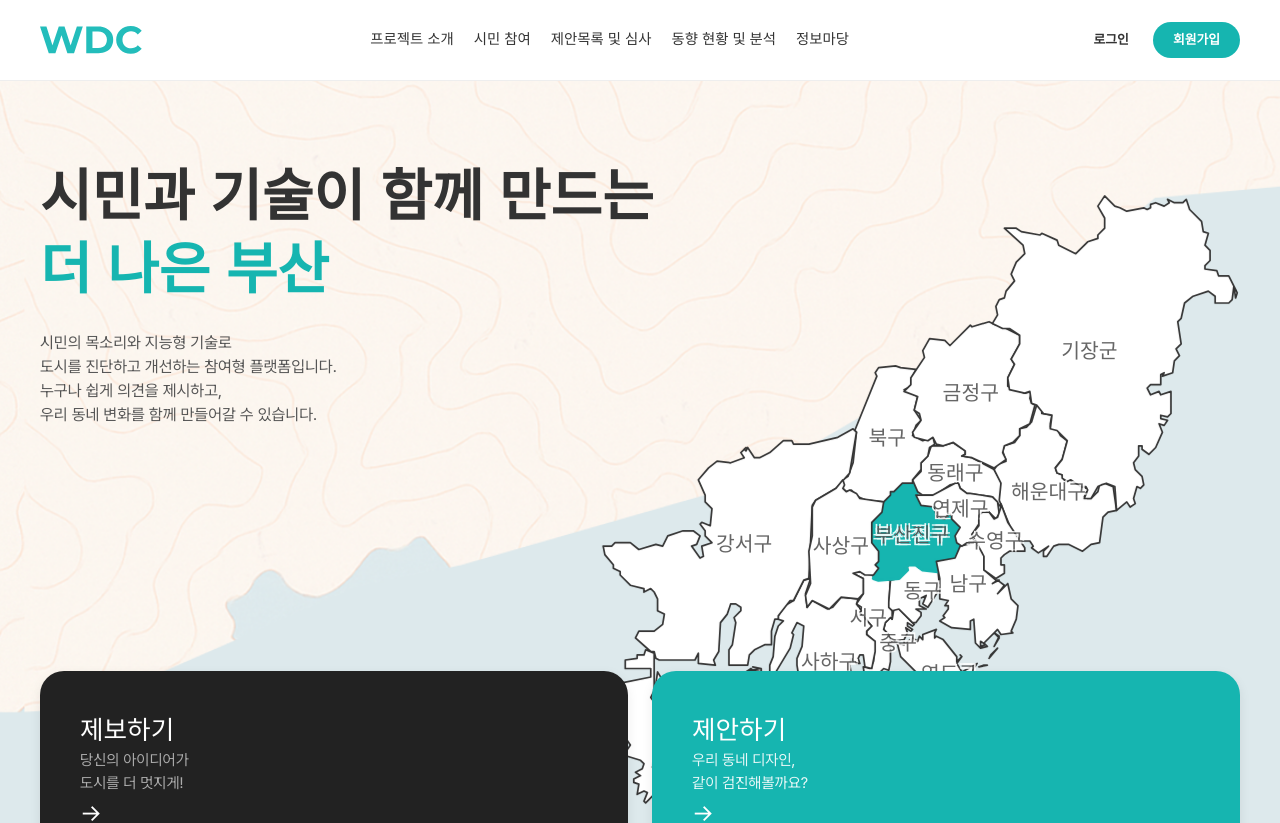
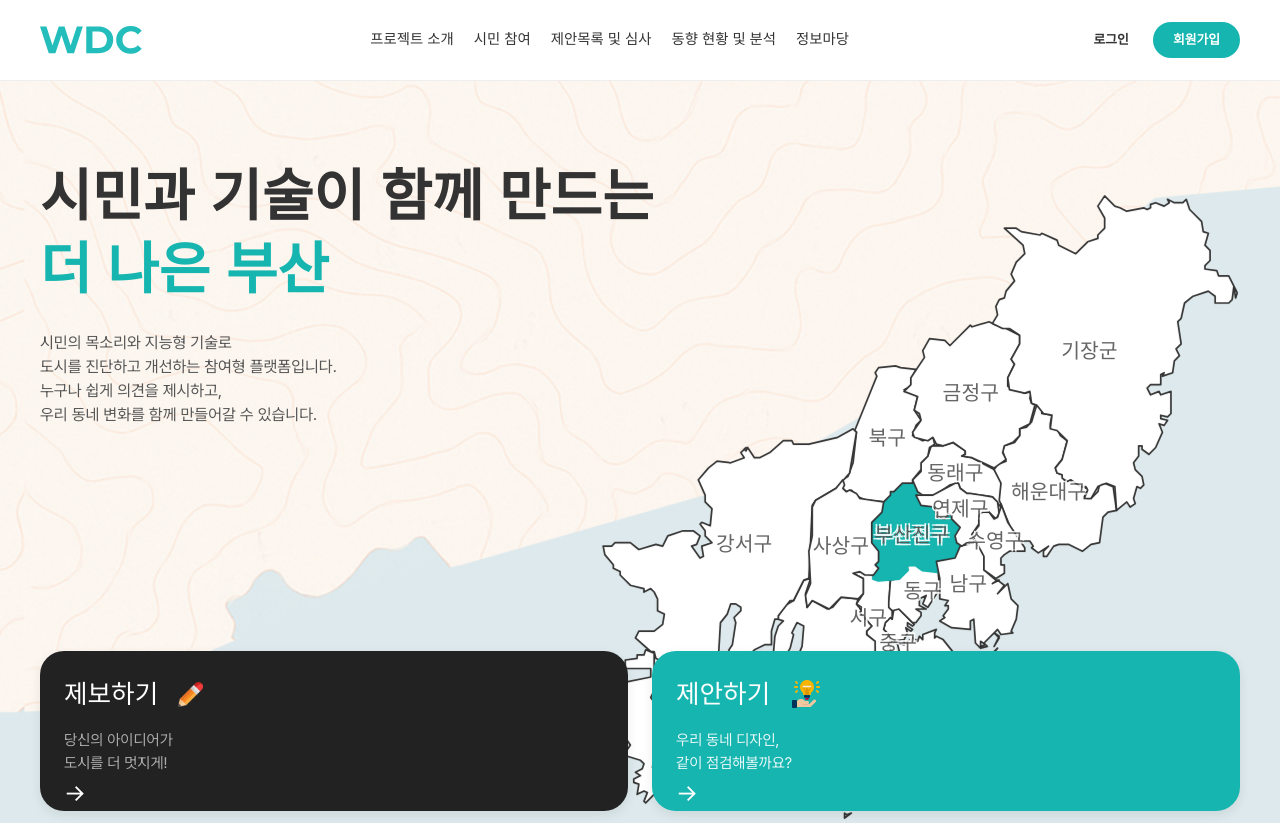
Before and after one commit to mslopgk/fuckbusan, a React (Vite) app: page / in a window 1280 px wide. Shown: the top 823 px of the page. Built offline with nearby package versions, Linux system fonts and the light colour scheme; a web font is replaced by a local one.

Commit message:
중간 build
build

```diff
--- a/src/App.jsx
+++ b/src/App.jsx
@@ -64,7 +64,13 @@ function App() {
     });
 
     const [proposalData, setProposalData] = useState(null); // Temporary storage for proposal preview
-    const [selectedProposal, setSelectedProposal] = useState(null); // For detail page
+    const [selectedProposal, setSelectedProposal] = useState(() => {
+        const stored = sessionStorage.getItem('selectedProposal');
+        if (stored) {
+            try { return JSON.parse(stored); } catch (e) { return null; }
+        }
+        return null;
+    });
     const [isProposalEdit, setIsProposalEdit] = useState(false); // [추가] 제안 수정 모드 여부
     const [proposalToEdit, setProposalToEdit] = useState(null); // [추가] 수정할 제안 데이터
 
@@ -275,6 +281,7 @@ function App() {
             setView('proposalPreview');
         } else if (target === 'proposalDetail') {
             setSelectedProposal(data);
+            if (data) sessionStorage.setItem('selectedProposal', JSON.stringify(data));
             setView('proposalDetail');
         } else if (target === 'myProposals') {
             setView('myProposals');
@@ -567,7 +574,9 @@ function App() {
                                     const uploadedNames = [];
                                     for (const file of files) {
                                         const uploadData = new FormData();
-                                        uploadData.append('file', file);
+                                        // 한글 파일명 전송 시 서버(Python/Nginx 환경)에서 발생할 수 있는
+                                        // 인코딩 파싱 에러(500)를 방지하기 위해 파일명을 URL 인코딩하여 전송합니다.
+                                        uploadData.append('file', file, encodeURIComponent(file.name));
 
                                         const uploadRes = await fetch(`${VITE_API_URL}/api/reports/upload`, {
                                             method: 'POST',
@@ -607,10 +616,8 @@ function App() {
                                     });
 
                                     if (response.ok) {
-                                        localStorage.removeItem('proposal_draft'); // [추가] 수정 성공 시 임시저장 삭제
-                                        alert('성공적으로 수정되었습니다.');
-
-                                        setSelectedProposal(prev => ({
+                                        setSelectedProposal(prev => {
+                                            const updatedProposal = {
                                                 ...prev,
                                                 category: formData.category,
                                                 title: formData.title,
@@ -621,7 +628,10 @@ function App() {
                                                 detailedAddress: formData.detailed_address, // Fallback compatibility
                                                 files: finalFilenames,
                                                 image: finalFilenames.length > 0 ? (finalFilenames[0].startsWith('http') ? finalFilenames[0] : (finalFilenames[0].startsWith('/uploads/') ? finalFilenames[0] : `/uploads/${finalFilenames[0]}`)) : (prev ? prev.image : null)
-                                        }));
+                                            };
+                                            sessionStorage.setItem('selectedProposal', JSON.stringify(updatedProposal));
+                                            return updatedProposal;
+                                        });
 
                                         setView('proposalDetail');
                                     } else {
--- a/src/components/Home.css
+++ b/src/components/Home.css
@@ -69,6 +69,11 @@
     color: white;
     border-radius: 20px;
     padding: 8px 20px;
+    transition: background-color 0.2s ease;
+}
+
+.btn-header.signup:hover {
+    background-color: #0F8581; /* Darker Mint */
 }
 
 .header-icons {
@@ -109,10 +114,11 @@
 
 .card {
     flex: 1;
+    min-width: 0;
     border-radius: 16px;
     padding: 24px;
     position: relative;
-    height: 260px;
+    height: 160px;
     display: flex;
     flex-direction: column;
     justify-content: space-between;
@@ -156,10 +162,40 @@
     text-align: left;
 }
 
+.card-top {
+    display: flex;
+    flex-direction: column;
+}
+
+.card-text-group {
+    display: flex;
+    flex-direction: column;
+    gap: 16px;
+}
+
+.card-icon-img {
+    width: 25px;
+    height: 25px;
+    object-fit: contain;
+    transition: transform 0.3s ease;
+    flex-shrink: 0;
+}
+
+.card.diagnose .card-icon-img {
+    width: 32px; /* Visually match the pencil icon due to internal SVG padding */
+    height: 32px;
+}
+
+.card:hover .card-icon-img {
+    transform: scale(1.05) rotate(-5deg);
+}
+
 .card-subtitle {
     font-size: 0.95rem;
     opacity: 0.9;
     line-height: 1.5;
+    white-space: nowrap;
+    word-break: keep-all;
 }
 
 .card-icon {
@@ -1783,11 +1819,11 @@
 
     .action-item {
         flex: 1;
-        height: 280px;
-        /* Increased height (200 -> 280) */
+        min-width: 0;
+        height: 160px;
         /* Uniform height */
         border-radius: 24px;
-        padding: 40px;
+        padding: 24px; /* Reduced from 40px to give text room */
         position: relative;
         cursor: pointer;
         transition: transform 0.2s;
--- a/src/components/Home.jsx
+++ b/src/components/Home.jsx
@@ -117,7 +117,7 @@ const Home = ({ onNavigate }) => {
                 {/* <CitizenCards /> */}
 
                 {/* Action Cards & Survey Row - User wants: Survey / Report / Diagnose in a row */}
-                <div className="action-row" style={{ marginTop: '-40px', position: 'relative', zIndex: 20 }}>
+                <div className="action-row" style={{ marginTop: '-60px', position: 'relative', zIndex: 20 }}>
                     {/* Survey Banner (As Card 1) */}
                     {false && (
                         <div className="action-item survey-card" onClick={() => onNavigate && onNavigate('survey')}>
@@ -134,15 +134,14 @@ const Home = ({ onNavigate }) => {
                     )}
 
                     <div className="action-item card report" onClick={() => alert('준비 중입니다.')}>
-                        <div>
-                            <div className="card-title">
-                                제보하기 <span className="card-arrow mobile-only" style={{ marginLeft: '6px', display: 'flex', alignItems: 'center' }}>
-                                    <svg width="18" height="18" viewBox="0 0 24 24" fill="none" stroke="white" strokeWidth="2" strokeLinecap="round" strokeLinejoin="round"><line x1="5" y1="12" x2="19" y2="12"></line><polyline points="12 5 19 12 12 19"></polyline></svg>
-                                </span>
+                        <div className="card-top">
+                            <div className="card-title-row" style={{ display: 'flex', alignItems: 'center', gap: '20px', marginBottom: '16px' }}>
+                                <div className="card-title">제보하기</div>
+                                <img src="/pencilicon.svg" alt="제보하기 아이콘" className="card-icon-img" />
                             </div>
                             <div className="card-subtitle">당신의 아이디어가<br />도시를 더 멋지게!</div>
-                            <div className="card-arrow desktop-only">→</div>
                         </div>
+                        <div className="card-arrow">→</div>
                     </div>
                     <div className="action-item card diagnose" onClick={() => {
                         const token = localStorage.getItem('access_token');
@@ -153,15 +152,14 @@ const Home = ({ onNavigate }) => {
                         }
                         onNavigate && onNavigate('newDiagnosis');
                     }}>
-                        <div>
-                            <div className="card-title">
-                                제안하기 <span className="card-arrow mobile-only" style={{ marginLeft: '6px', display: 'flex', alignItems: 'center' }}>
-                                    <svg width="18" height="18" viewBox="0 0 24 24" fill="none" stroke="white" strokeWidth="2" strokeLinecap="round" strokeLinejoin="round"><line x1="5" y1="12" x2="19" y2="12"></line><polyline points="12 5 19 12 12 19"></polyline></svg>
-                                </span>
+                        <div className="card-top">
+                            <div className="card-title-row" style={{ display: 'flex', alignItems: 'center', gap: '20px', marginBottom: '16px' }}>
+                                <div className="card-title">제안하기</div>
+                                <img src="/lighticon.svg" alt="제안하기 아이콘" className="card-icon-img" />
                             </div>
-                            <div className="card-subtitle">우리 동네 디자인,<br />같이 검진해볼까요?</div>
-                            <div className="card-arrow desktop-only">→</div>
+                            <div className="card-subtitle">우리 동네 디자인,<br />같이 점검해볼까요?</div>
                         </div>
+                        <div className="card-arrow">→</div>
                     </div>
                 </div>
 
--- a/src/components/Signup.css
+++ b/src/components/Signup.css
@@ -96,3 +96,31 @@
     margin-top: 40px;
     margin-bottom: 40px;
 }
+
+.signup-submit-btn {
+    width: 100%;
+    padding: 1.125rem;
+    font-size: 1rem;
+    font-weight: bold;
+    border: none;
+    border-radius: 0.5rem;
+    cursor: pointer;
+    font-family: 'GmarketSans', sans-serif;
+    transition: background-color 0.2s;
+}
+
+.signup-submit-btn.disabled {
+    background-color: #ddd;
+    color: #fff;
+    cursor: not-allowed;
+}
+
+.signup-submit-btn.active {
+    background-color: #16B5B0;
+    color: #fff;
+    box-shadow: 0 0.25rem 0.75rem rgba(22, 181, 176, 0.3);
+}
+
+.signup-submit-btn.active:hover {
+    background-color: #0F8581; /* Darker Mint */
+}
--- a/src/components/Signup.jsx
+++ b/src/components/Signup.jsx
@@ -111,6 +111,12 @@ const Signup = ({ onBack, onNavigate }) => {
             {/* Title */}
             <div className="login-title-section">
                 <div className="login-title">회원가입</div>
+                <div className="login-subtitle-main">
+                    더나은 부산을 위한 첫걸음
+                </div>
+                <div className="login-subtitle-desc">
+                    아직 계정이 없다면 회원가입을 진행해주세요
+                </div>
                 {error && <div style={{ color: 'red', fontSize: '14px', marginTop: '10px' }}>{error}</div>}
             </div>
 
@@ -242,7 +248,7 @@ const Signup = ({ onBack, onNavigate }) => {
             {/* Submit Button */}
             <div className="signup-btn-container">
                 <button
-                    className={`login-submit-btn ${isFormValid && !loading ? 'active' : 'disabled'}`}
+                    className={`signup-submit-btn ${isFormValid && !loading ? 'active' : 'disabled'}`}
                     disabled={!isFormValid || loading}
                     onClick={handleSignup}
                 >
```
Also changed, not shown: public/lighticon.svg (added), public/pencilicon.svg (added), 88 other files (tests, documents, lock files or other folders). Lines whose indentation alone changed are shown as unchanged.
